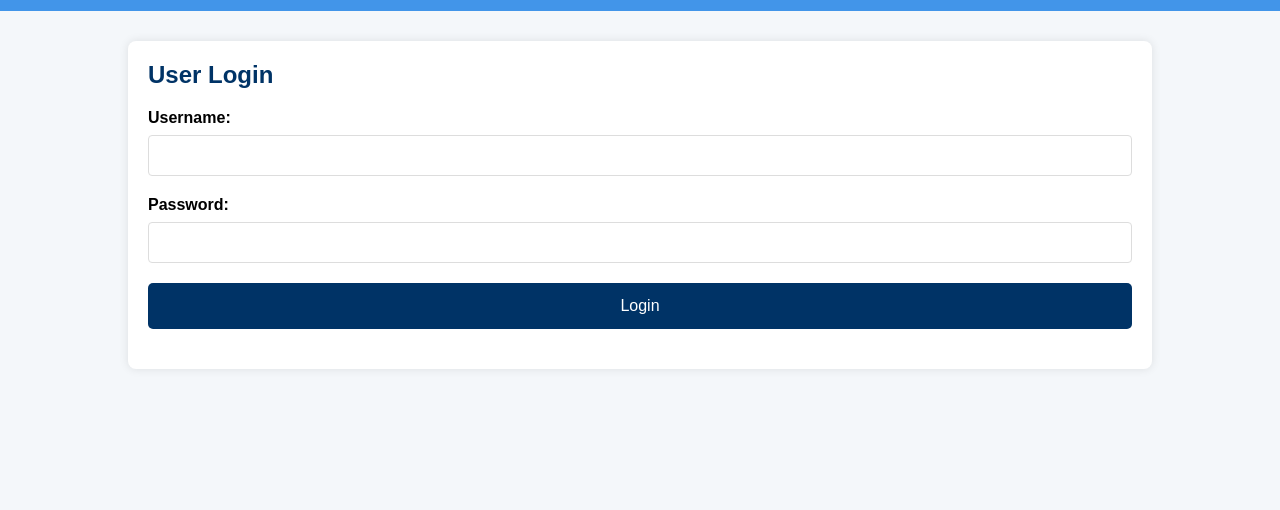
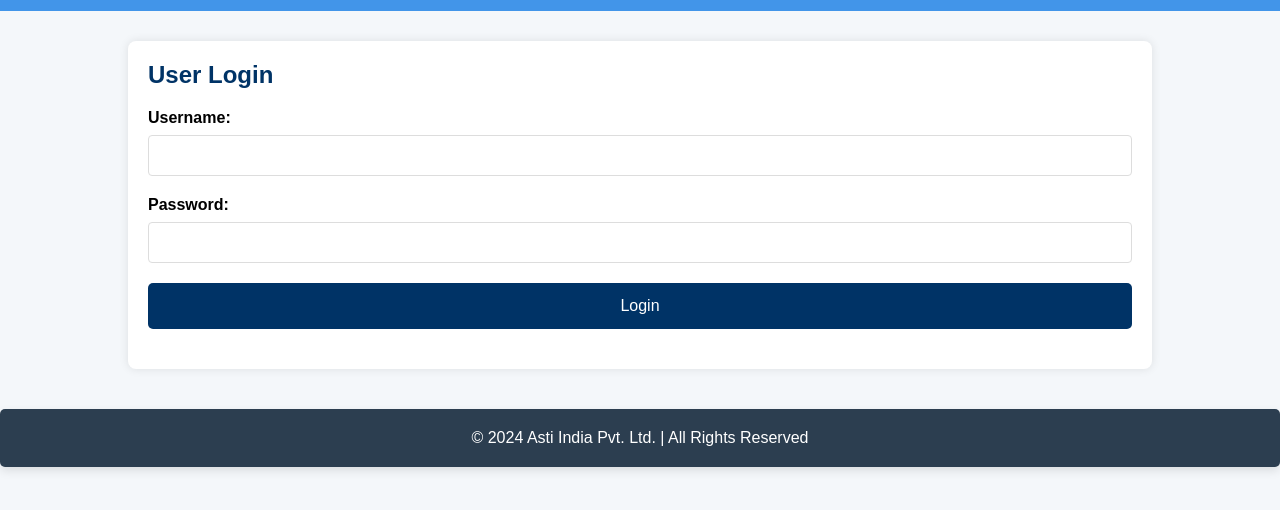
Before and after one commit to MohanKalra/MRB-Webportal, a plain HTML site: page index.html in a window 1280 px wide. Shown: the part 104-614 px from the top of the page. Drawn offline with Linux system fonts and the light colour scheme; a web font is replaced by a local one.

Commit message:
Update index.html

```diff
--- a/index.html
+++ b/index.html
@@ -227,6 +227,9 @@
         }
     });
 </script>
-
+        <!-- Footer Section -->
+        <footer>
+            <p>&copy; 2024 Asti India Pvt. Ltd. | All Rights Reserved</p>
+        </footer>
 </body>
 </html>
```
